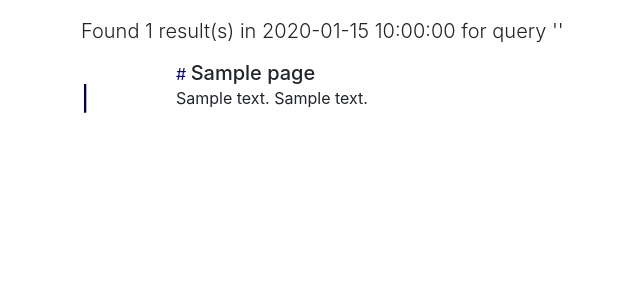
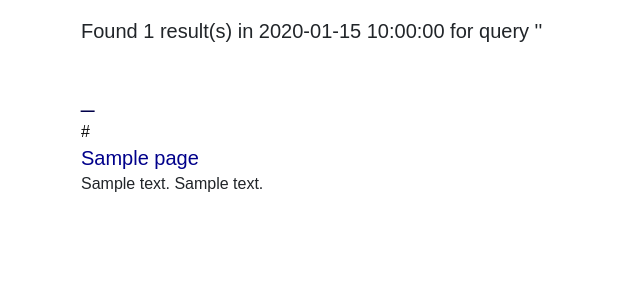
Before and after one commit to der-bernd/SearchEngine, a Flask app: template app/templates/index.html in a window 1280 px wide. Shown: the part 54-354 px from the top of the page, without its empty margins (4-644 px from the left). Run offline with Flask 2, Linux system fonts and the light colour scheme; the template is opened without the code that fills it: most values are stand-ins (such as "Sample title", 1, 10 or a date in 2020); some libraries are stand-ins or nearby versions.

Commit message:
small underscore indicator for score of result

```diff
--- a/app/mysql_connector.py
+++ b/app/mysql_connector.py
@@ -38,7 +38,10 @@
         If that is a INSERT query, it returns the last inserted id as an int.
         You can switch between INSERT and SELECT by setting no_fetchall.
         """
-        cursor = self.cursor
+        try:
+            cursor = self.cursor
+        except AttributeError:
+            raise Error("CANNOT CONNECT TO DB")
         cursor.execute(query, params)
         self.db.commit()
 
--- a/app/static/css/style.css
+++ b/app/static/css/style.css
@@ -1,4 +1,8 @@
 .result-url {
+  color: black;
+}
+
+.result-title {
   color: darkblue;
 }
 
@@ -34,3 +38,11 @@
 .match-geq-0 {
   opacity: 0.2;
 }
+
+.main-block {
+  font-family: Arial, Helvetica, sans-serif;
+}
+
+.margin-below-link {
+  margin-bottom: 3px;
+}
--- a/app/templates/index.html
+++ b/app/templates/index.html
@@ -61,8 +61,10 @@
         </div>
         {% for page in results.pages %}
         <div class="row">
-          <div class="col-md-1">
 
+          <div class="col-md-6">
+            <div class="search-result-item mb-3">
+              <div>
                   {% if page.part_of_max_score|float > 0.8 %}
                   <div class="match-geq-80">
                   {% elif page.part_of_max_score|float > 0.6 %}
@@ -74,19 +76,17 @@
                   {% else %}
                   <div class="match-geq-0">
                   {% endif %}
-              <div class="h4 score-indicator mt-4">|</div>
+                  <div class="h4 score-indicator mt-4">_</div>
 
                   </div>
 
+                  <div class="margin-below-link">
+
+                    <a class="result-link result-url " href="{{ page.url }}"
+                    >{{ page.url }}</a>
                   </div>
-          <div class="col-md-6">
-            <div class="search-result-item mb-5">
-              <div>
-                <a class="result-link result-url" href="{{ page.url }}"
-                  >{{ page.url }}</a
-                >
                     <a
-                  class="result-link result-title h5 mt-5"
+                  class="result-link result-title h5 font-weight-lighter mt-5"
                   href="{{ page.url }}"
                   >{{ page.title }}</a
                 >
```
Also changed, not shown: app/search_engine_app.py (+4 -4 lines). Lines whose indentation alone changed are shown as unchanged.
